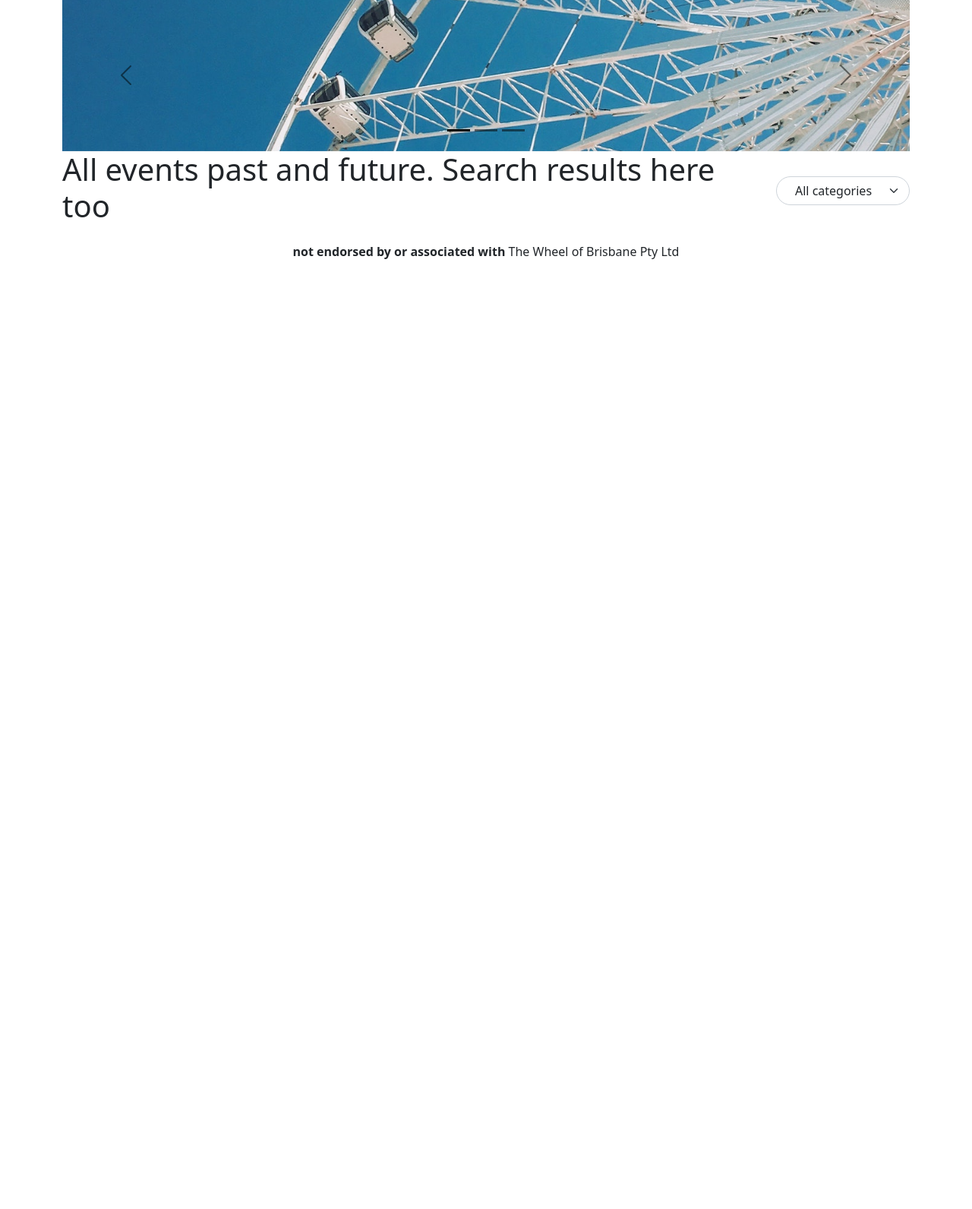
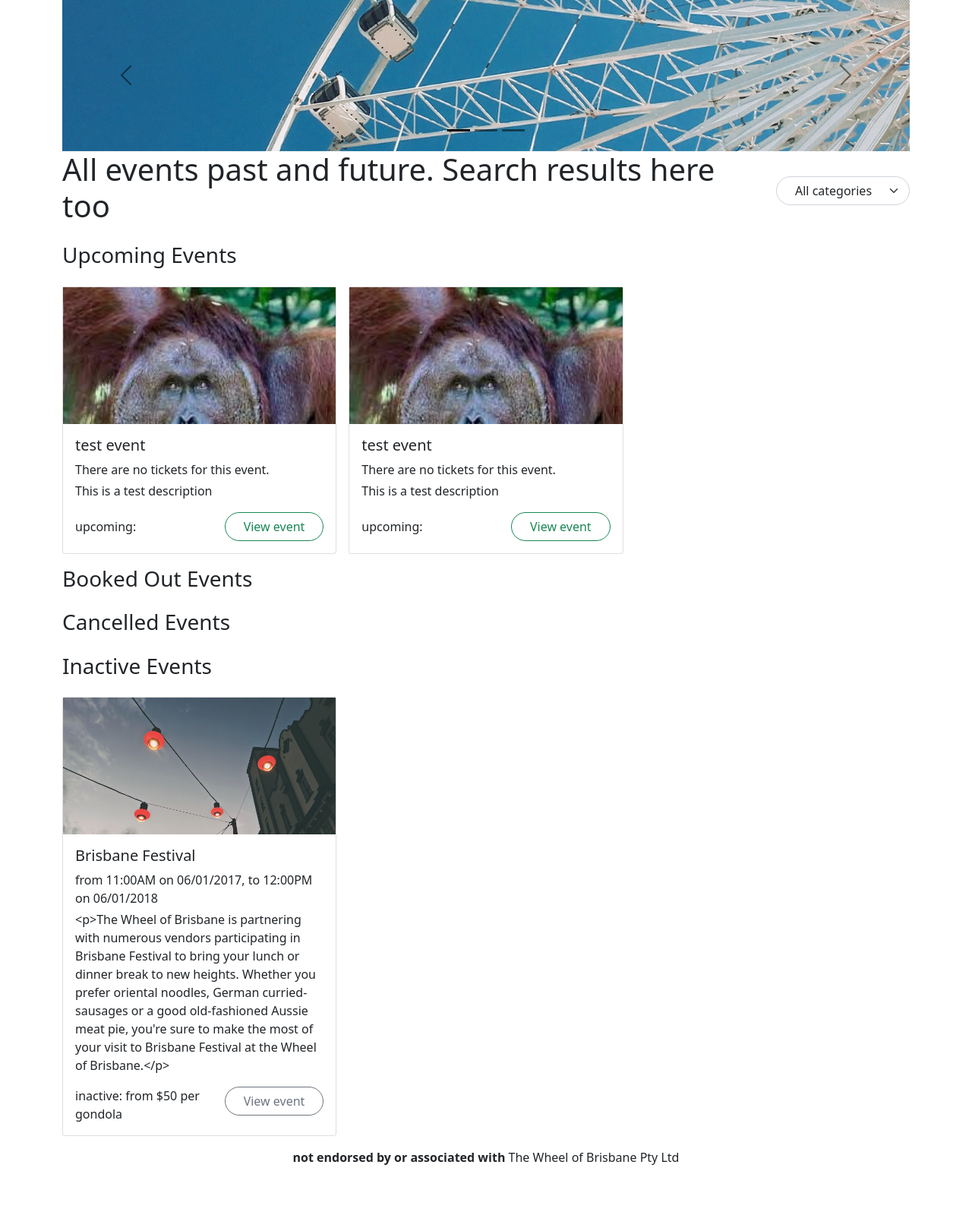
Before and after one commit to danielr0y/thewheel, a Flask app: page /events/ in a window 1280 px wide. Shown: the part 57-1648 px from the top of the page at 76% size. Before the commit the page ends 398 px from the top, so only its background shows below. Run offline with Flask 2, Linux system fonts and the light colour scheme; data comes from the database, SQL or seed files in the repository; some libraries are stand-ins or nearby versions.

Commit message:
display events by status

```diff
--- a/wheel/models.py
+++ b/wheel/models.py
@@ -94,9 +94,9 @@ class Event(db.Model):
         return
 
 
-    def getAllByStatus(status):
+    def getAllByStatus(input):
         # TODO:
-        return Event.query.filter_by(status=status).all()
+        return Event.query.filter_by(status=input).all()
 
 
     def getTopThreeByStatus(status):
@@ -106,9 +106,9 @@ class Event(db.Model):
 
 
     @staticmethod
-    def getAllByCategory(category):
-        # TODO:
-        return Event.query.filter_by(category=category).all()
+    def getAllByCategory(input):
+
+        return Event.query.filter_by(category=input).all()
 
 
     @staticmethod
--- a/wheel/templates/events.html
+++ b/wheel/templates/events.html
@@ -55,31 +55,105 @@
 {% endblock %}
 
 {% block content %}
-<section class="row row-cols-1 row-cols-md-2 row-cols-xl-3 mb-3 g-3">
-    {% for event in events %}
+<section>
+    <header class="row mb-3">
+        <h3 class="col-auto">Upcoming Events</h3>
+    </header>
+
+    <div class="row row-cols-1 row-cols-md-2 row-cols-xl-3 mb-3 g-3">
+        {% for event in upcoming %}
         <div class="col event fireworks">
             <article class="card">
                 <a href="{{url_for('events.view', id=event.id)}}" class="card-image" style="background-image: url('{{ event.image }}'); background-position: top;"></a>
                 <div class="card-body">
                     <h5 class="card-title">{{ event.name }}</h5>
                     <p class="mb-1">
-                    {% for join, date in event.getTicketsDateRange() %}
-                        <strong>{{ "{}: {}".format(join, time) }}</strong>
-                    {% endfor %}
-                </p>
-                <p class="mb-1">
-                    {% for join, time in event.getTicketsTimeRange() %}
-                        <strong>{{ "{}: {}".format(join, time) }}</strong>
-                    {% endfor %}
+                        {{ event.getTicketsDateRange() }}
                     </p>
                 <p class="card-text">{{ event.description }}</p>
                     <div class="row">
-                    <span class="col my-auto">{{ "{}: from {}".format( event.status, event.ticketsFrom() ) }}</span>
+                        <span class="col my-auto">{{ "{}: {}".format( event.status, event.getTicketsPriceFrom() ) }}</span>
                         <span class="col-auto"><a href="{{url_for('events.view', id=event.id)}}" class="btn btn-outline-{{ event.getStatusColour() }} rounded-pill px-4">View event</a></span>
                     </div>
                 </div>
             </article>
         </div>
         {% endfor %}
+    </div>
+
+    <header class="row mb-3">
+        <h3 class="col-auto">Booked Out Events</h3>
+    </header>
+
+    <div class="row row-cols-1 row-cols-md-2 row-cols-xl-3 mb-3 g-3">
+        {% for event in booked %}
+        <div class="col event fireworks">
+            <article class="card">
+                <a href="{{url_for('events.view', id=event.id)}}" class="card-image" style="background-image: url('{{ event.image }}'); background-position: top;"></a>
+                <div class="card-body">
+                    <h5 class="card-title">{{ event.name }}</h5>
+                    <p class="mb-1">
+                        {{ event.getTicketsDateRange() }}
+                    </p>
+                <p class="card-text">{{ event.description }}</p>
+                    <div class="row">
+                        <span class="col my-auto">{{ "{}: {}".format( event.status, event.getTicketsPriceFrom() ) }}</span>
+                        <span class="col-auto"><a href="{{url_for('events.view', id=event.id)}}" class="btn btn-outline-{{ event.getStatusColour() }} rounded-pill px-4">View event</a></span>
+                    </div>
+                </div>
+            </article>
+        </div>
+        {% endfor %}
+    </div>
+
+    <header class="row mb-3">
+        <h3 class="col-auto">Cancelled Events</h3>
+    </header>
+
+    <div class="row row-cols-1 row-cols-md-2 row-cols-xl-3 mb-3 g-3">
+        {% for event in cancelled %}
+        <div class="col event fireworks">
+            <article class="card">
+                <a href="{{url_for('events.view', id=event.id)}}" class="card-image" style="background-image: url('{{ event.image }}'); background-position: top;"></a>
+                <div class="card-body">
+                    <h5 class="card-title">{{ event.name }}</h5>
+                    <p class="mb-1">
+                        {{ event.getTicketsDateRange() }}
+                    </p>
+                <p class="card-text">{{ event.description }}</p>
+                    <div class="row">
+                        <span class="col my-auto">{{ "{}: {}".format( event.status, event.getTicketsPriceFrom() ) }}</span>
+                        <span class="col-auto"><a href="{{url_for('events.view', id=event.id)}}" class="btn btn-outline-{{ event.getStatusColour() }} rounded-pill px-4">View event</a></span>
+                    </div>
+                </div>
+            </article>
+        </div>
+        {% endfor %}
+    </div>
+
+    <header class="row mb-3">
+        <h3 class="col-auto">Inactive Events</h3>
+    </header>
+
+    <div class="row row-cols-1 row-cols-md-2 row-cols-xl-3 mb-3 g-3">
+        {% for event in inactive %}
+        <div class="col event fireworks">
+            <article class="card">
+                <a href="{{url_for('events.view', id=event.id)}}" class="card-image" style="background-image: url('{{ event.image }}'); background-position: top;"></a>
+                <div class="card-body">
+                    <h5 class="card-title">{{ event.name }}</h5>
+                    <p class="mb-1">
+                        {{ event.getTicketsDateRange() }}
+                    </p>
+                <p class="card-text">{{ event.description }}</p>
+                    <div class="row">
+                        <span class="col my-auto">{{ "{}: {}".format( event.status, event.getTicketsPriceFrom() ) }}</span>
+                        <span class="col-auto"><a href="{{url_for('events.view', id=event.id)}}" class="btn btn-outline-{{ event.getStatusColour() }} rounded-pill px-4">View event</a></span>
+                    </div>
+                </div>
+            </article>
+        </div>
+        {% endfor %}
+    </div>
 </section>
 {% endblock %}
--- a/wheel/views.py
+++ b/wheel/views.py
@@ -12,6 +12,22 @@ from . import db
 
 main = Blueprint('main', __name__)
 events = Blueprint('events', __name__, url_prefix='/events')
+
+
+
+@events.route('/')
+def viewAll():
+    upcoming = Event.getAllByStatus("upcoming")
+    booked = Event.getAllByStatus("booked")
+    cancelled = Event.getAllByStatus("cancelled")
+    inactive = Event.getAllByStatus("inactive")
+
+    form = SearchForm() # TODO: create this form
+
+    # TODO: passing events to this template doesnt do anything
+    # return render_template('events.html', events=events, form=form)
+    return render_template('events.html', upcoming = upcoming, booked = booked, cancelled = cancelled, inactive = inactive )
+
 
 
 @events.route('/<int:id>/update')
@@ -165,14 +181,7 @@ def check_upload_file(form):
 
 
 
-@events.route('/')
-def viewAll():
-    events = Event.getAll() # TODO: this method needs to be written
-    form = SearchForm() # TODO: create this form
 
-    # TODO: passing events to this template doesnt do anything
-    # return render_template('events.html', events=events, form=form)
-    return render_template('events.html')
 
 
 
```
Lines whose indentation alone changed are shown as unchanged.
